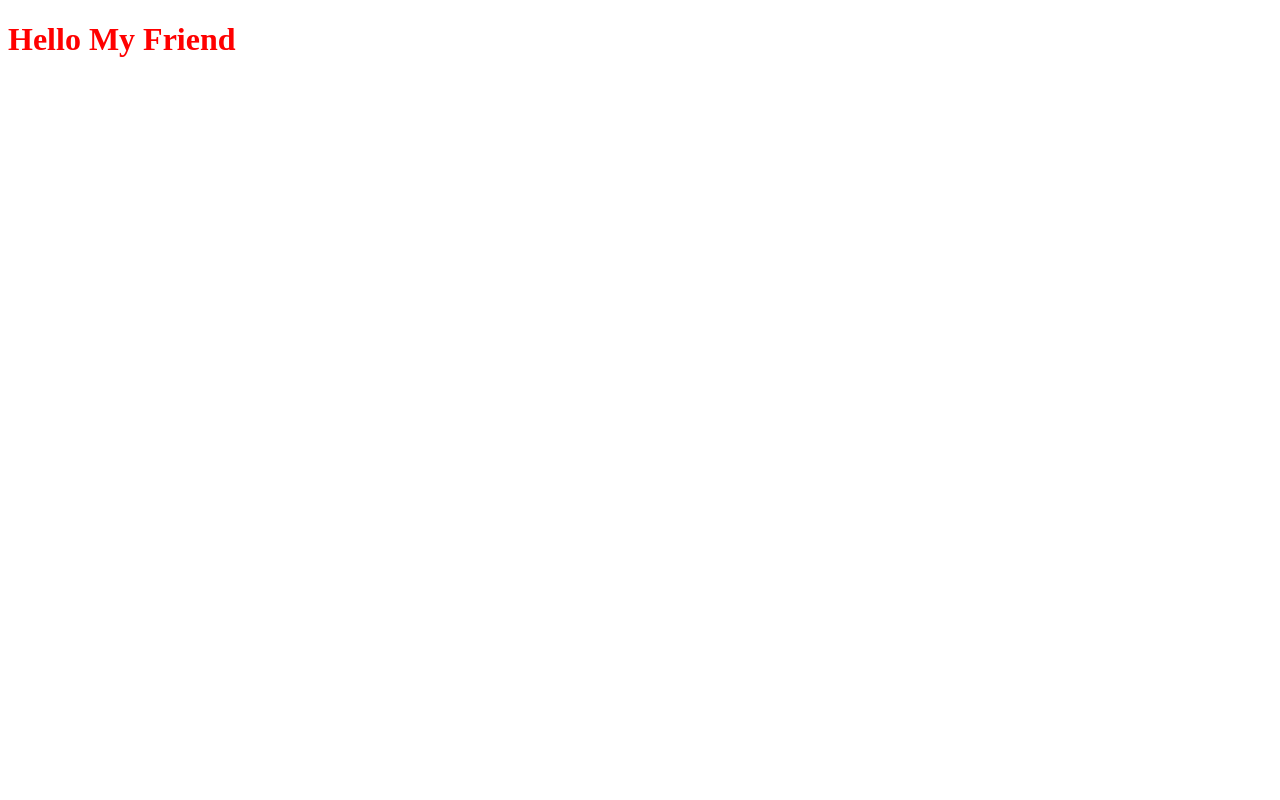
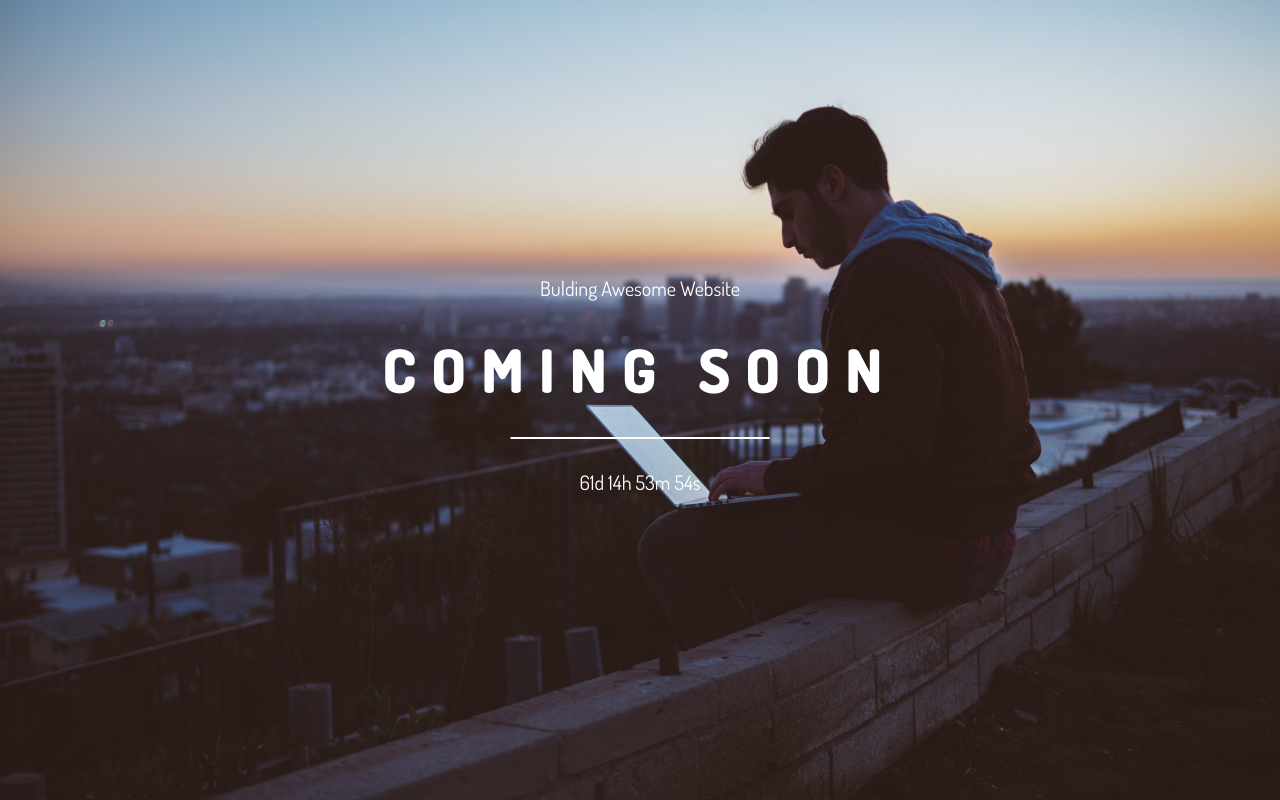
Before and after one commit to el3mor/Portofilio, a plain HTML site: page index.html in a window 1280 px wide. Drawn offline with Linux system fonts and the light colour scheme.

Commit message:
add new page

```diff
--- /dev/null
+++ b/css/mester.css
@@ -0,0 +1,40 @@
+* {
+  padding: 0;
+  margin: 0;
+}
+header {
+  background-image:url(../images/avi-richards-Z3ownETsdNQ-unsplash.jpg);
+  height: 100vh;
+  background-position: center;
+  background-size: cover;
+}
+.heero{
+  top: 50%;
+  left: 50%;
+  position: absolute;
+  transform: translate(-50%, -50%);
+  -webkit-transform: translate(-50%, -50%);
+  -moz-transform: translate(-50%, -50%);
+  -ms-transform: translate(-50%, -50%);
+  -o-transform: translate(-50%, -50%);
+  color: #fff;
+  text-align: center;
+  font-family: 'Dosis', sans-serif;
+}
+h1{
+  font-size: 60px;
+  letter-spacing: 15px;
+}
+hr{
+  width: 50%;
+  margin: 30px auto;
+  border: 1.5px solid #fff;
+}
+p{
+  font-size: 20px;
+  margin-bottom: 30px;
+}
+img[src="https://cdn.000webhost.com/000webhost/logo/footer-powered-by-000webhost-white2.png" ]
+{
+display:none;
+}
--- a/index.html
+++ b/index.html
@@ -1,16 +1,54 @@
+
 <!DOCTYPE html>
 <html lang="en">
-<head>
-    <meta charset="UTF-8">
-    <meta name="viewport" content="width=device-width, initial-scale=1.0">
-    <link rel="stylesheet" href="mester.css">
-    <title>Document</title>
-</head>
-<body>
-    <h1>Hello My Friend</h1>
+  <head>
+    <meta charset="UTF-8" />
+    <title>My Portfolio</title>
+    <link rel="stylesheet" href="css/mester.css" />
+    <link
+      href="https://fonts.googleapis.com/css2?family=Dosis:wght@400;600;800&display=swap"
+      rel="stylesheet"
+    />
+  </head>
+  <body>
+    <header>
+      <div class="heero">
+        <p>Bulding Awesome Website</p>
+        <h1>COMING SOON</h1>
+        <hr />
+        <p id="launch"></p>
+      </div>
+    </header>
+  </body>
+  <script>
+    // Set the date we're counting down to
+    var countDownDate = new Date("December 28, 2023 13:40:00").getTime();
 
+    // Update the count down every 1 second
+    var x = setInterval(function () {
+      // Get todays date and time
+      var now = new Date().getTime();
 
+      // Find the distance between now and the count down date
+      var distance = countDownDate - now;
 
-    <script src="app.js"></script>
-</body>
+      // Time calculations for days, hours, minutes and seconds
+      var days = Math.floor(distance / (1000 * 60 * 60 * 24));
+      var hours = Math.floor(
+        (distance % (1000 * 60 * 60 * 24)) / (1000 * 60 * 60)
+      );
+      var minutes = Math.floor((distance % (1000 * 60 * 60)) / (1000 * 60));
+      var seconds = Math.floor((distance % (1000 * 60)) / 1000);
+
+      // Output the result in an element with id="demo"
+      document.getElementById("launch").innerHTML = days + "d " +
+        hours + "h " + minutes + "m " + seconds + "s ";
+
+      // If the count down is over, write some text
+      if (distance < 0) {
+        clearInterval(x);
+        document.getElementById("launch").innerHTML = "EXPIRED";
+      }
+    }, 1000);
+  </script>
 </html>
```
Also changed, not shown: images/avi-richards-Z3ownETsdNQ-unsplash.jpg (added).
